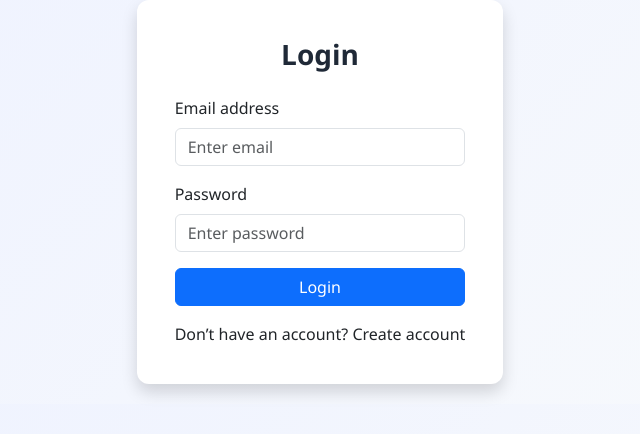
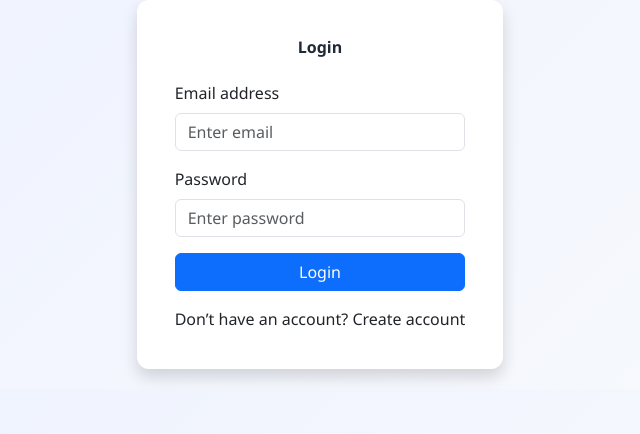
Before and after one commit to MrPandit12345/task_automation_FE, a React (Create React App) app: page / in a window 1280 px wide. Shown: the top 434 px of the page, without its empty margins (320-960 px from the left). Built offline with nearby package versions, Linux system fonts and the light colour scheme.

Commit message:
Intialized the tailwindcss

```diff
--- a/package.json
+++ b/package.json
@@ -36,5 +36,10 @@
       "last 1 firefox version",
       "last 1 safari version"
     ]
+  },
+  "devDependencies": {
+    "autoprefixer": "^10.4.23",
+    "postcss": "^8.5.6",
+    "tailwindcss": "^3.4.0"
   }
 }
--- /dev/null
+++ b/postcss.config.js
@@ -0,0 +1,6 @@
+module.exports = {
+  plugins: {
+    tailwindcss: {},
+    autoprefixer: {},
+  },
+}
--- a/src/index.css
+++ b/src/index.css
@@ -1,3 +1,7 @@
+@tailwind base;
+@tailwind components;
+@tailwind utilities;
+
 body {
   font-family: "Segoe UI", Arial, sans-serif;
   background: linear-gradient(135deg, #eef2ff, #f8fafc);
--- /dev/null
+++ b/tailwind.config.js
@@ -0,0 +1,8 @@
+/** @type {import('tailwindcss').Config} */
+module.exports = {
+  content: ["./src/**/*.{js,jsx,ts,tsx}"],
+  theme: {
+    extend: {},
+  },
+  plugins: [],
+};
```
Also changed, not shown: 1 other file (tests, documents, lock files or other folders).
